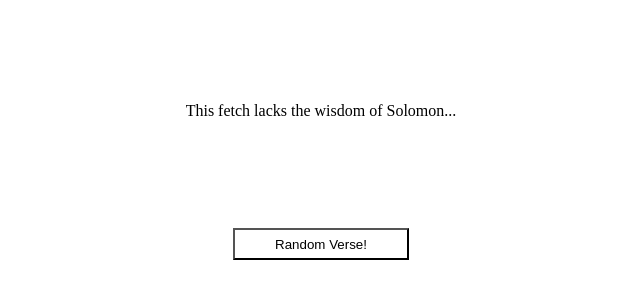
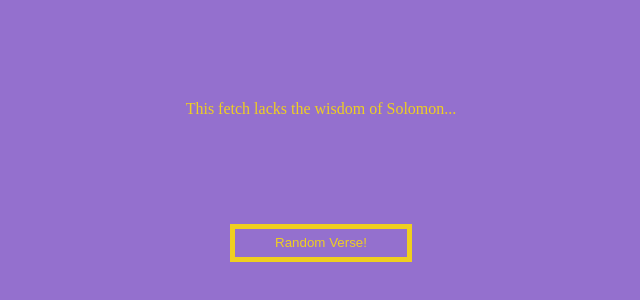
Before and after one commit to ajg7/proverb_generator, a React (Create React App) app: page / in a window 1280 px wide. Shown: the part 186-486 px from the top of the page, without its empty margins (319-959 px from the left). Built offline with nearby package versions, Linux system fonts and the light colour scheme; no server answers.

Commit message:
made some very basic styling with CSS variables

```diff
--- a/src/css/index.css
+++ b/src/css/index.css
@@ -1,6 +1,17 @@
+:root {
+    --primary-color: #9470CE;
+    --secondary-color: #EFCF20;
+}
+
+
 html, body, #root, #root>div {
     height: 100%;
     margin: 0;
+}
+
+body {
+    background-color: var(--primary-color);
+    color: var(--secondary-color);
 }
 
 .passage, .verse-title, .random-verse-button {
@@ -34,8 +45,11 @@ html, body, #root, #root>div {
 button {
     background: none;
     padding: 0.5em 3em;
+    border: 5px solid var(--secondary-color);
+    color: var(--secondary-color);
 }
 
 button:hover {
-    opacity: 0.7;
+    background-color: var(--secondary-color);
+    color: var(--primary-color);
 }
```
